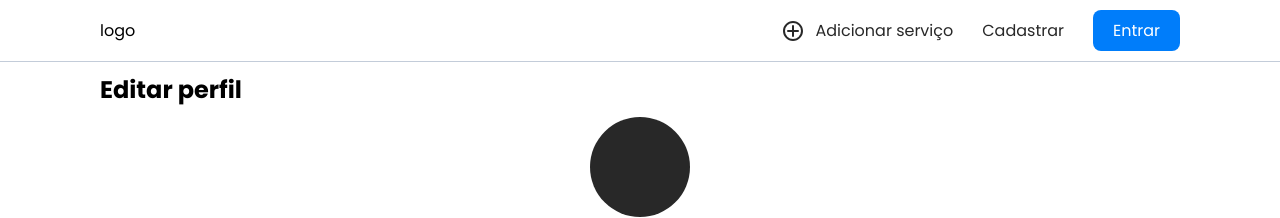
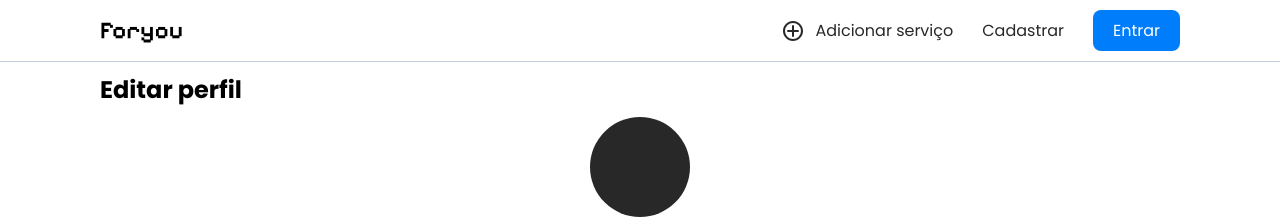
Before and after one commit to abraaokings/projeto-engenharia-de-software, a PHP site: page /edit-perfil.html in a window 1280 px wide. Shown: the top 218 px of the page. Run offline with PHP 8.4, Linux system fonts and the light colour scheme.

Commit message:
feat: aplicação de estilos na página perfil

```diff
--- a/edit-perfil.css
+++ b/edit-perfil.css
@@ -11,6 +11,11 @@
 body {
   /*Miscellaneous*/
   /* border: 1px solid black; */
+}
+
+.logo {
+  font-family: "Pixelify Sans", Courier, monospace;
+  font-size: 24px;
 }
 
 header {
--- a/edit-perfil.html
+++ b/edit-perfil.html
@@ -9,12 +9,16 @@
   <link rel="preconnect" href="https://fonts.gstatic.com" crossorigin />
   <link href="https://fonts.googleapis.com/css2?family=Poppins:wght@400;500;600;700&display=swap" rel="stylesheet" />
   <link rel="stylesheet" href="./edit-perfil.css" />
+
+  <link rel="preconnect" href="https://fonts.googleapis.com">
+  <link rel="preconnect" href="https://fonts.gstatic.com" crossorigin>
+  <link href="https://fonts.googleapis.com/css2?family=Pixelify+Sans:wght@600&display=swap" rel="stylesheet">
 </head>
 
 <body>
   <header>
     <nav>
-      <span class="logo">logo</span>
+      <span class="logo">Foryou</span>
       <ul>
         <li>
           <span class="add-post">
```
